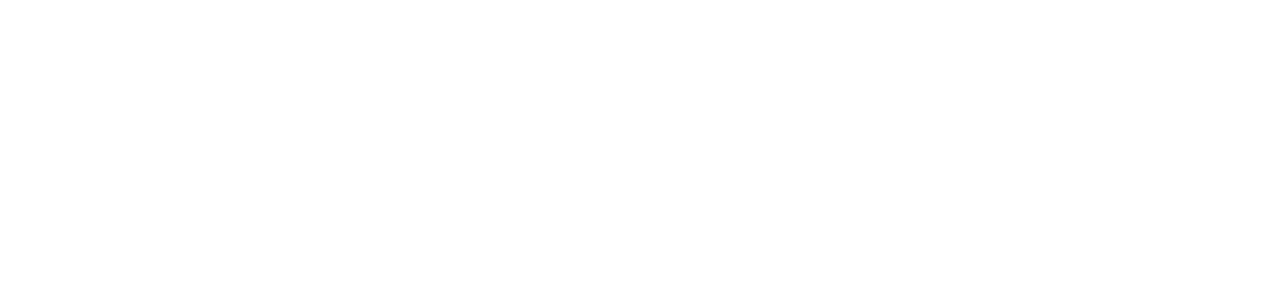
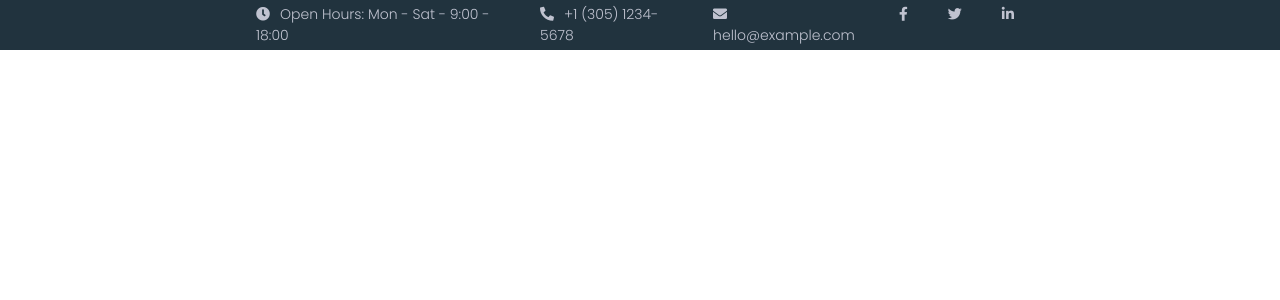
Before and after one commit to marcocanopoli/proj-html-vuejs, a Vue app: page / in a window 1280 px wide. Shown: the top 300 px of the page. Built offline with nearby package versions, Linux system fonts and the light colour scheme.

Commit message:
Top bar done

```diff
--- a/src/App.vue
+++ b/src/App.vue
@@ -1,16 +1,24 @@
 <template>
   <div id="app">
-
+    <Header />
+    <Main />
+    <Footer />
   </div>
 </template>
 
 <script>
+import Header from './components/Header.vue';
+import Main from './components/Main.vue';
+import Footer from './components/Footer.vue';
 //font
 import "@fontsource/poppins";
 
 export default {
   name: 'App',
   components: {
+    Header,
+    Main,
+    Footer
   }
 }
 </script>
--- a/src/assets/style/global.scss
+++ b/src/assets/style/global.scss
@@ -1,19 +1,38 @@
 @import './variables.scss';
 
 //font
+@import "~@fontsource/poppins/300.css";
 @import "~@fontsource/poppins/400.css";
 @import "~@fontsource/poppins/500.css";
 @import "~@fontsource/poppins/600.css";
 @import "~@fontsource/poppins/700.css";
+@import "~@fontsource/poppins/800.css";
 
 //fontawesome
 $fa-font-path: "~@fortawesome/fontawesome-free/webfonts";
 @import "~@fortawesome/fontawesome-free/scss/fontawesome";
 @import "~@fortawesome/fontawesome-free/scss/solid"; // fas
 @import "~@fortawesome/fontawesome-free/scss/regular"; // far
+@import "~@fortawesome/fontawesome-free/scss/brands"; // fab
 
 * {
     box-sizing: border-box;
     margin: 0;
     padding: 0;
+    font-family: 'Poppins', sans-serif;
+    color: $text-col;
+    font-weight: 300;
 }
+
+.container {
+    width: 60%;
+    margin: 0 auto;
+}
+
+ul.inline-list {
+    list-style: none;
+
+    li {
+        display: inline-block;
+    }
+}
--- /dev/null
+++ b/src/assets/style/mixins.scss
@@ -0,0 +1,12 @@
+@mixin flex-center ($axis: 'both') {
+    display: flex;
+
+    @if $axis == 'both' {
+        justify-content: center;
+        align-items: center;
+    } @else if $axis == 'main' {
+        justify-content: center;
+    } @else if $axis == 'cross' {
+        align-items: center;
+    }
+}
--- a/src/assets/style/variables.scss
+++ b/src/assets/style/variables.scss
@@ -0,0 +1,9 @@
+//colors
+$brand-dark-col: #058283;
+$brand-col: #00a6a6;
+$text-col: #fff;
+$text-light-col: #c0c3d0;
+$text-dark-col: #21333e;
+$bg-dark-col: #0d0d11;
+$bg-dark-col: #111117;
+$bg-light-col: #19191f;
--- /dev/null
+++ b/src/components/Footer.vue
@@ -0,0 +1,15 @@
+<template>
+    <footer>
+
+    </footer>
+</template>
+
+<script>
+export default {
+    name: 'Footer'
+}
+</script>
+
+<style lang="scss" scoped>
+
+</style>
--- /dev/null
+++ b/src/components/Header.vue
@@ -0,0 +1,95 @@
+<template>
+    <header>
+        <!-- top bar -->
+        <div class="top-bar">
+            <div class="container">
+                <ul class="inline-list">
+                    <li v-for="contact, index in contactsLinks"
+                        :key="index">
+                        <i :class="contact.icon"></i>
+                        <a :href="contact.url">{{ contact.text }}</a>
+                    </li>
+                </ul>
+            </div>
+        </div>
+        <!-- /top bar -->
+
+        <!-- menu -->
+        <nav>
+            <div>
+
+            </div>
+            <ul>
+
+            </ul>
+        </nav>
+        <!-- /menu -->
+
+        <div class="hero">
+            <h5>Fusions & acquisitions</h5>
+            <h1>Insurance consulting</h1>
+            <form action="">
+
+            </form>
+        </div>
+
+    </header>
+</template>
+
+<script>
+import headerLinks from '../data/header-links.js';
+import contactsLinks from '../data/contacts-links.js';
+
+export default {
+    name: 'Header',
+    data() {
+        return {
+            headerLinks,
+            contactsLinks
+        }
+    }
+}
+</script>
+
+<style lang="scss" scoped>
+    @import '../assets/style/variables.scss';
+    @import '../assets/style/mixins.scss';
+
+    header {
+        .top-bar {
+            @include flex-center ('cross');
+            height: 50px;
+            background-color: $text-dark-col;
+
+            ul {
+                display: flex;
+                justify-content: space-between;
+                font-size: 14px;
+                color: $text-light-col;
+
+                li {
+                    &:first-child {
+                        flex-grow: 1;
+                    }
+                    &:not(:first-child) {
+                        margin-left: 30px;
+                    }
+
+                    * {
+                        color: $text-light-col;
+                    }
+
+                    i {
+                        margin-right: 10px;
+                    }
+
+                    a {
+                        text-decoration: none;
+                    }
+                }
+            }
+        }
+
+    }
+
+</style>
--- /dev/null
+++ b/src/components/Main.vue
@@ -0,0 +1,15 @@
+<template>
+    <main>
+
+    </main>
+</template>
+
+<script>
+export default {
+    name: 'Main'
+}
+</script>
+
+<style lang="scss" scoped>
+
+</style>
--- /dev/null
+++ b/src/data/contacts-links.js
@@ -0,0 +1,32 @@
+export default [
+    {
+        icon: 'fas fa-clock',
+        text: 'Open Hours: Mon - Sat - 9:00 - 18:00',
+        url: '#'
+    },
+    {
+        icon: 'fas fa-phone-alt',
+        text: '+1 (305) 1234-5678',
+        url: '#'
+    },
+    {
+        icon: 'fas fa-envelope',
+        text: 'hello@example.com',
+        url: '#'
+    },
+    {
+        icon: 'fab fa-facebook-f',
+        text: '',
+        url: '#'
+    },
+    {
+        icon: 'fab fa-twitter',
+        text: '',
+        url: '#'
+    },
+    {
+        icon: 'fab fa-linkedin-in',
+        text: '',
+        url: '#'
+    },
+]
--- /dev/null
+++ b/src/data/header-links.js
@@ -0,0 +1,26 @@
+export default [
+    {
+        text: 'Home',
+        url: '#'
+    },
+    {
+        text: 'About',
+        url: '#'
+    },
+    {
+        text: 'Services',
+        url: '#'
+    },
+    {
+        text: 'Process',
+        url: '#'
+    },
+    {
+        text: 'Team',
+        url: '#'
+    },
+    {
+        text: 'Blog',
+        url: '#'
+    },
+]
```
